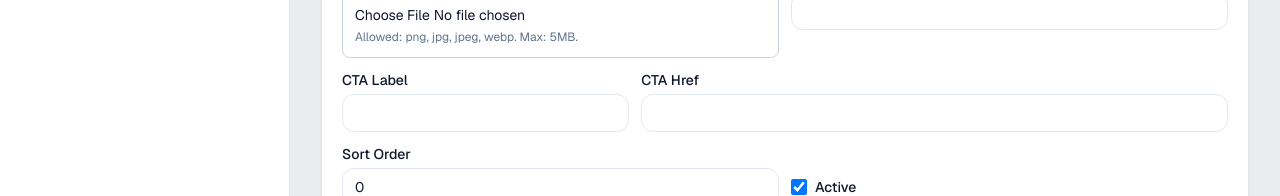
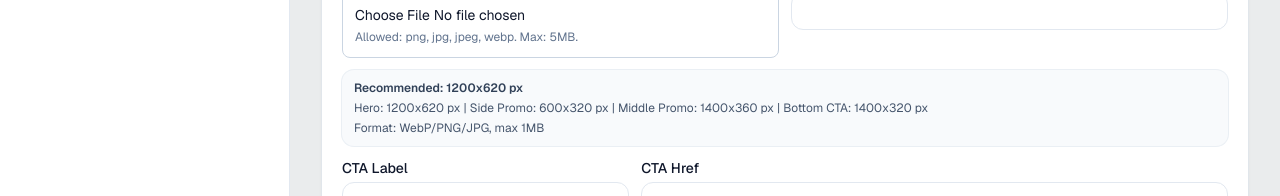
Before and after one commit to hermanto-it/web-cipta, a Next.js app: page /admin/homepage-banners in a window 1280 px wide. Shown: the part 563-759 px from the top of the page. Built offline with nearby package versions, Linux system fonts and the light colour scheme; no server answers; the database is empty.

Commit message:
style(admin): add homepage banner image size guidance

```diff
--- a/src/components/admin/homepage-banners/BannerForm.tsx
+++ b/src/components/admin/homepage-banners/BannerForm.tsx
@@ -35,7 +35,14 @@ const placementOptions: Placement[] = ["hero", "side_promo", "middle_promo", "bo
 export function BannerForm({ mode, initialData, onDone, formId, showSubmit = true }: BannerFormProps) {
   const [pending, startTransition] = useTransition();
   const [error, setError] = useState<string | null>(null);
+  const [placementValue, setPlacementValue] = useState<Placement>(initialData?.placement ?? "hero");
   const fieldClassName = "w-full rounded-xl border border-slate-200 bg-white px-3 py-2 text-sm outline-none transition hover:border-[#e7000b]/60 focus:border-[#e7000b] focus:ring-2 focus:ring-[#e7000b]/20";
+  const placementRecommendedSize: Record<Placement, string> = {
+    hero: "1200x620 px",
+    side_promo: "600x320 px",
+    middle_promo: "1400x360 px",
+    bottom_cta: "1400x320 px",
+  };
 
   return (
     <form
@@ -56,6 +63,7 @@ export function BannerForm({ mode, initialData, onDone, formId, showSubmit = tru
           }
 
           event.currentTarget.reset();
+          setPlacementValue(mode === "create" ? "hero" : initialData?.placement ?? "hero");
           onDone?.();
         });
       }}
@@ -70,7 +78,7 @@ export function BannerForm({ mode, initialData, onDone, formId, showSubmit = tru
 
         <label className="text-sm">
           <span className="mb-1 block font-medium">Placement *</span>
-          <select name="placement" required defaultValue={initialData?.placement ?? "hero"} className={fieldClassName}>
+          <select name="placement" required value={placementValue} onChange={(event) => setPlacementValue(event.currentTarget.value as Placement)} className={fieldClassName}>
             {placementOptions.map((placement) => (
               <option key={placement} value={placement}>
                 {placement}
@@ -102,6 +110,11 @@ export function BannerForm({ mode, initialData, onDone, formId, showSubmit = tru
           <span className="mb-1 block font-medium">Price Text</span>
           <input name="price_text" defaultValue={initialData?.price_text ?? ""} className={fieldClassName} />
         </label>
+      </div>
+      <div className="rounded-xl bg-slate-50 px-3 py-2 text-xs leading-5 text-slate-600 ring-1 ring-slate-200/70">
+        <p className="font-semibold text-slate-700">Recommended: {placementRecommendedSize[placementValue]}</p>
+        <p>Hero: 1200x620 px | Side Promo: 600x320 px | Middle Promo: 1400x360 px | Bottom CTA: 1400x320 px</p>
+        <p>Format: WebP/PNG/JPG, max 1MB</p>
       </div>
 
       <div className="grid gap-3 sm:grid-cols-3">
```
Also changed, not shown: 1 other file (tests, documents, lock files or other folders).
